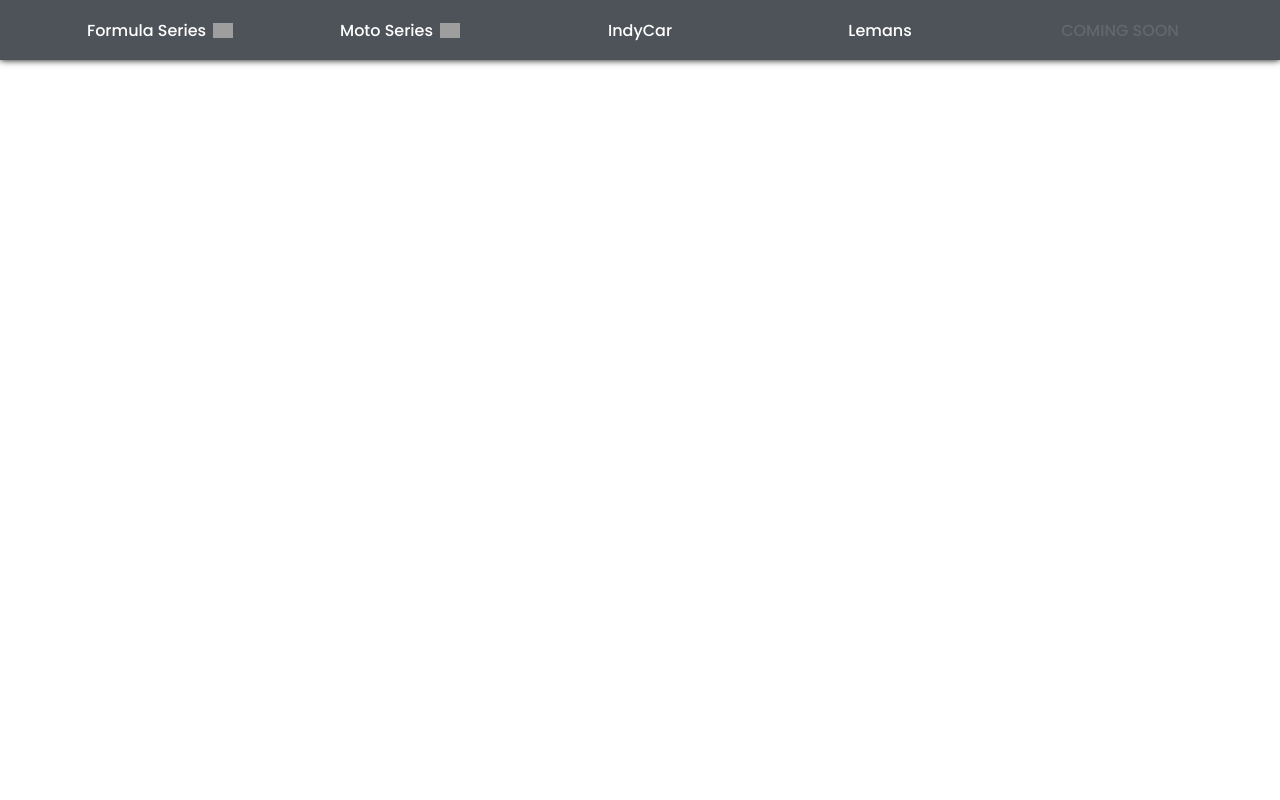
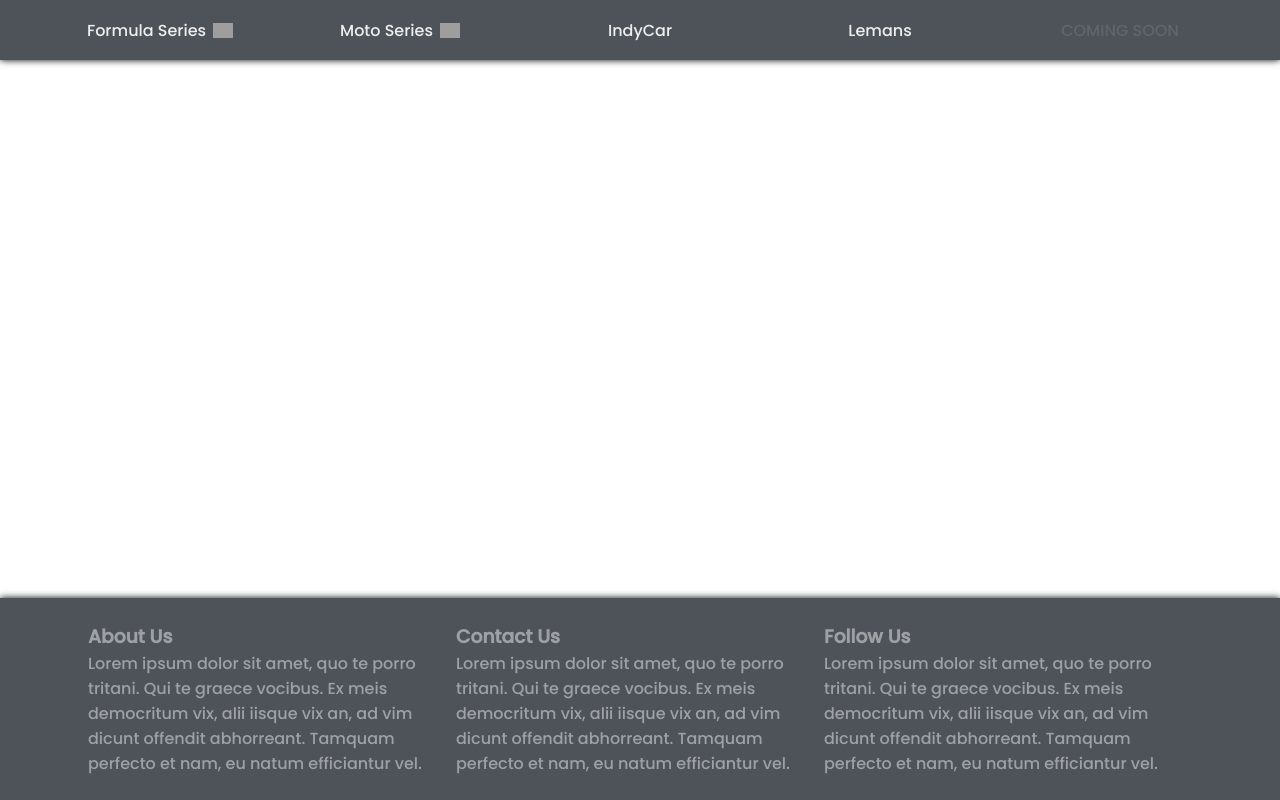
Before and after one commit to SoheilKhorram/BNP, a PHP site: page /home.php in a window 1280 px wide. Run offline with PHP 8.4, Linux system fonts and the light colour scheme; grey boxes are pictures that could not be loaded.

Commit message:
adding footer to the home page

```diff
--- a/css/home.css
+++ b/css/home.css
@@ -34,6 +34,10 @@
     padding: 0;
 }
 
+html {
+    font-family: EnglishFont;
+}
+
 .menu-container {
     width: 100%;
     height: 60px;
@@ -43,9 +47,8 @@
     align-items: center;
     align-content: center;
     flex-direction: row;
-    font-family: EnglishFont;
     box-shadow: black 0px 0px 7px 0px;
-    color: white;
+    color: var(--secondary-clr);
 }
 
 .menu-item {
@@ -104,3 +107,36 @@
     top: -20px;
     opacity: 0;
 }
+
+footer {
+    background-color: var(--primary-clr-300);
+    box-shadow: black 0px 0px 7px 0px;
+    color: var(--secondary-clr);
+    position: fixed;
+    bottom: 0;
+    left: 0;
+    width: 100%;
+    min-height: 12rem;
+    padding: 0 4rem;
+}
+
+.footer-container {
+    display: flex;
+    margin: 1.5rem;
+}
+
+.footer-container>* {
+    opacity: 0.5;
+    flex-basis: 100%;
+    margin-right: 2rem;
+}
+
+@media (max-width: 940px) {
+    .footer-container {
+        flex-direction: column;
+    }
+
+    .footer-container>*+* {
+        margin-top: 2rem;
+    }
+}
--- a/home.php
+++ b/home.php
@@ -49,8 +49,34 @@
 
     </div>
 
-
-
+    <footer>
+        <div class="footer-container">
+            <div class="footer-item">
+                <h3>About Us</h3>
+                <p>
+                    Lorem ipsum dolor sit amet, quo te porro tritani. Qui te graece vocibus. Ex meis democritum vix,
+                    alii
+                    iisque vix an, ad vim dicunt offendit abhorreant. Tamquam perfecto et nam, eu natum efficiantur vel.
+                </p>
+            </div>
+            <div class="footer-item">
+                <h3>Contact Us</h3>
+                <p>
+                    Lorem ipsum dolor sit amet, quo te porro tritani. Qui te graece vocibus. Ex meis democritum vix,
+                    alii
+                    iisque vix an, ad vim dicunt offendit abhorreant. Tamquam perfecto et nam, eu natum efficiantur vel.
+                </p>
+            </div>
+            <div class="footer-item">
+                <h3>Follow Us</h3>
+                <p>
+                    Lorem ipsum dolor sit amet, quo te porro tritani. Qui te graece vocibus. Ex meis democritum vix,
+                    alii
+                    iisque vix an, ad vim dicunt offendit abhorreant. Tamquam perfecto et nam, eu natum efficiantur vel.
+                </p>
+            </div>
+        </div>
+    </footer>
 
     <script>
     $(".menu-item").hover(function() {
```
